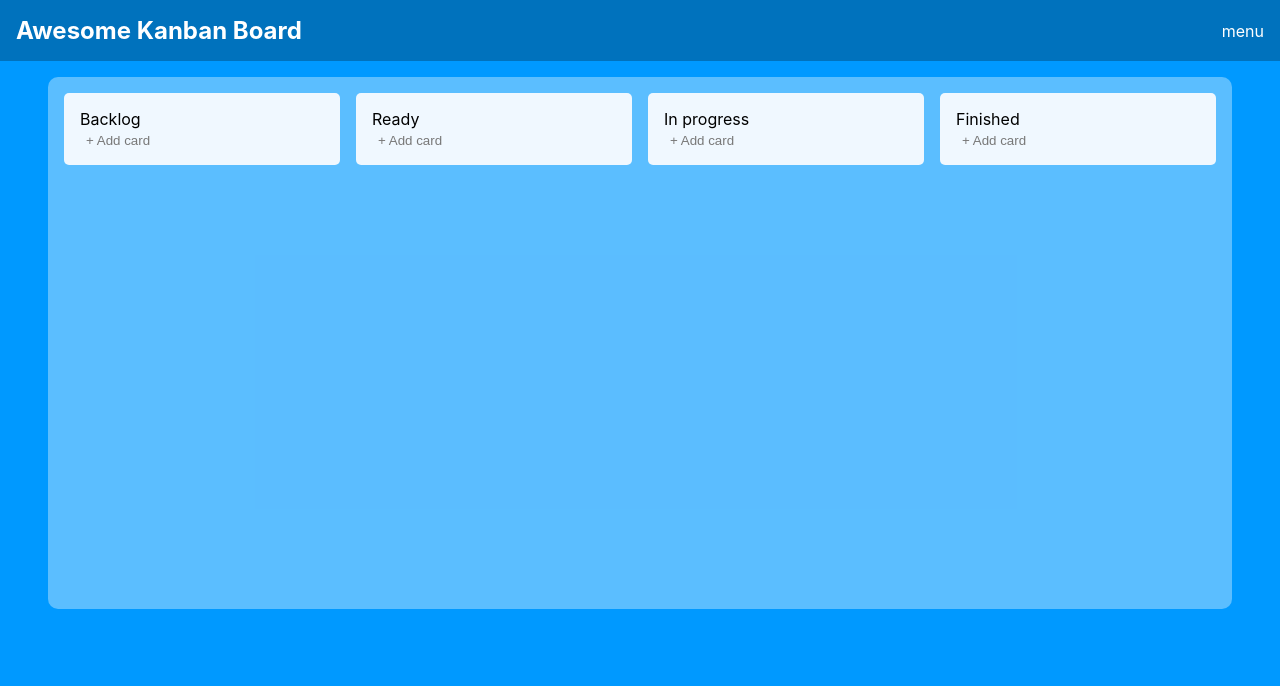
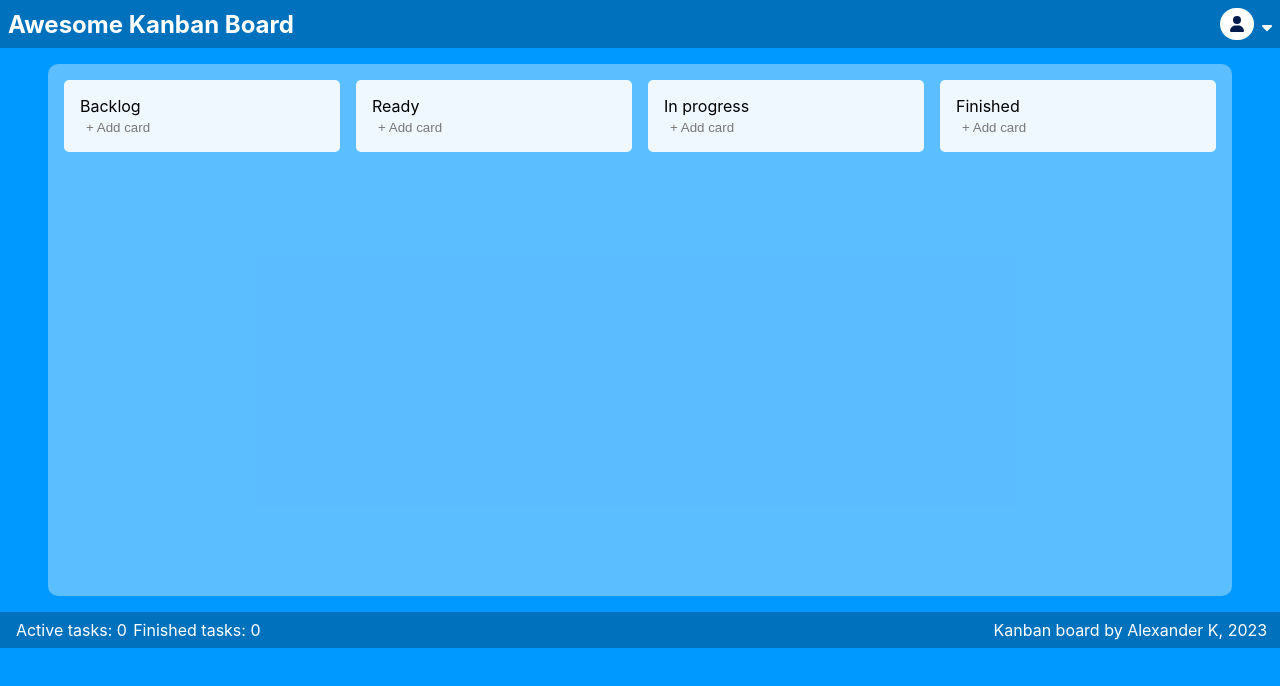
Before and after one commit to avkravchenko/kanban-board, a React (Create React App) app in the folder my-kanban-board/: page / in a window 1280 px wide. Shown: the top 686 px of the page. Built offline with nearby package versions, Linux system fonts and the light colour scheme.

Commit message:
did count of finished task

```diff
--- a/my-kanban-board/src/App.js
+++ b/my-kanban-board/src/App.js
@@ -1,23 +1,38 @@
-import React from "react";
+import React, { useState } from "react";
 import Header from "./Components/header-folder/Header";
 import Main from "./Components/main-folder/Main";
 import { BrowserRouter as Router, Route, Routes } from 'react-router-dom';
 import CardPage from "./Components/main-folder/card-page/Cardpage";
+import Footer from "./Components/footer-folder/Footer";
+
 
 
 
 
 
 function App() {
+
+  const [amountInWork, setAmountInWork] = useState('')
+  const [amountFinished, setAmounttFinished] = useState('')
+
+  const taskInWork = (value) => {
+    setAmountInWork(value)
+  }
+
+  const taskFinished = (value) => {
+    setAmounttFinished(value)
+  }
+
   return (
     <div className="App">
       <Header />
       <Router>
           <Routes>
-            <Route path="/" element={<Main />}/>
+            <Route path="/" element={<Main taskInWork={taskInWork} taskFinished={taskFinished} />}/>
             <Route path="/card/:id" element={<CardPage />}/>
           </Routes>
       </Router>
+      <Footer amountFinished={amountFinished} amountInWork={amountInWork}/>
     </div>
   );
 }
--- a/my-kanban-board/src/Components/footer-folder/Footer.js
+++ b/my-kanban-board/src/Components/footer-folder/Footer.js
@@ -0,0 +1,28 @@
+import React, { useEffect, useState } from "react";
+import './footer.scss';
+
+
+const Footer = ({amountInWork, amountFinished}) => {
+    const [finished, setFinished] = useState([]);
+    const [currentCards, setCurrentCards] = useState([]);
+
+    useEffect(() => {
+        const cardsLS = JSON.parse(localStorage.getItem('myObject'));
+        const finishedCards = cardsLS.filter(card => card.status === "finished");
+        setFinished(finishedCards);
+        const currentCards = cardsLS.filter(card => card.status !== "finished");
+        setCurrentCards(currentCards)
+    },[amountInWork, amountFinished])
+
+    return (
+        <div className="footer">
+            <div className="quantity">
+                <span>Active tasks: {currentCards.length}</span>
+                <span>Finished tasks: {finished.length}</span>
+            </div>
+            <div>Kanban board by Alexander K, 2023</div>
+        </div>
+    )
+}
+
+export default Footer
--- a/my-kanban-board/src/Components/footer-folder/footer.scss
+++ b/my-kanban-board/src/Components/footer-folder/footer.scss
@@ -0,0 +1,15 @@
+.footer {
+    color: #fff;
+    background-color: rgb(0, 114, 189);
+    display: flex;
+    justify-content: space-between;
+    align-items: center;
+    padding: .5rem .8rem;
+
+
+    .quantity {
+        display: flex;
+        justify-content: space-around;
+        width: 20%;
+    }
+}
--- a/my-kanban-board/src/Components/header-folder/Header.js
+++ b/my-kanban-board/src/Components/header-folder/Header.js
@@ -1,12 +1,26 @@
-import react from "react";
-import './header.scss'
+import react, { useState } from "react";
+import './header.scss';
+import { FontAwesomeIcon } from '@fortawesome/react-fontawesome';
+import { faUser, faSortDown, faSortUp } from '@fortawesome/free-solid-svg-icons';
 
 const Header = () => {
+
+    const [isClicked, setIsClicked] = useState(false)
+
+    const handleClick = () => {
+        setIsClicked(!isClicked)
+    }
+
     return (
         <header>
             <nav className="header__navigation">
                 <h1 className="header__navigation__logo">Awesome Kanban Board</h1>
-                <div className="header__navigation__user-menu">menu</div>
+                <div onClick={handleClick} className="header__navigation__user-menu-container">
+                    <FontAwesomeIcon className="header__navigation__user-menu" icon={faUser} />
+                    {isClicked ?
+                        <FontAwesomeIcon className="arrow" icon={faSortUp} /> :
+                        <FontAwesomeIcon className="arrow" icon={faSortDown} />
+                    }</div>
             </nav>
         </header>
     )
--- a/my-kanban-board/src/Components/header-folder/header.scss
+++ b/my-kanban-board/src/Components/header-folder/header.scss
@@ -4,9 +4,25 @@
     display: flex;
     justify-content: space-between;
     align-items: center;
-    padding: 1rem;
+    padding: .5rem;
 
     .header__navigation__logo {
         margin: 0;
     }
+
+    .header__navigation__user-menu-container {
+        display: flex;
+        align-items: center;
+
+        .arrow {
+            margin-left: .5rem;
+        }
+
+        .header__navigation__user-menu {
+            background-color: #fff;
+            padding: 8px 10px;
+            border-radius: 40px;
+            color: rgb(0, 28, 77);
+        }
+    }
 }
--- a/my-kanban-board/src/Components/main-folder/Main.js
+++ b/my-kanban-board/src/Components/main-folder/Main.js
@@ -13,7 +13,7 @@ import Column4 from "./columns-folder/Column4";
 ] */
 
 
-const Main = () => {
+const Main = ({taskInWork, taskFinished}) => {
     const [giveSelectedArray, setGiveSelectedArray] = useState()
 
     const getSelectedArray = (selectedArray) => {
@@ -24,10 +24,10 @@ const Main = () => {
         <>
             <main>
                 <div className="main__content">
-                    <Column1 giveSelectedArray={giveSelectedArray} id={"1"}  title={"Backlog"} />
+                    <Column1 taskInWork={taskInWork} giveSelectedArray={giveSelectedArray} id={"1"}  title={"Backlog"} />
                     <Column2 giveSelectedArray={giveSelectedArray} getSelectedArray={getSelectedArray}  id={"2"}  title={"Ready"} />
                     <Column3 giveSelectedArray={giveSelectedArray} getSelectedArray={getSelectedArray} id={"3"}  title={"In progress"} />
-                    <Column4 giveSelectedArray={giveSelectedArray} getSelectedArray={getSelectedArray} id={"4"}  title={"Finished"} />
+                    <Column4 taskFinished={taskFinished} giveSelectedArray={giveSelectedArray} getSelectedArray={getSelectedArray} id={"4"}  title={"Finished"} />
                 </div>
             </main>
         </>
--- a/my-kanban-board/src/Components/main-folder/columns-folder/Card.js
+++ b/my-kanban-board/src/Components/main-folder/columns-folder/Card.js
@@ -4,7 +4,6 @@ import { Link } from 'react-router-dom';
 
 const Card = ({card, id}) => {
 
-    console.log(id)
     return (
         <Link to={`/card/${id}`}>
             <div className="card">{card}</div>
--- a/my-kanban-board/src/Components/main-folder/columns-folder/Column1.js
+++ b/my-kanban-board/src/Components/main-folder/columns-folder/Column1.js
@@ -8,12 +8,13 @@ import Card from "./Card";
 import uuid from "react-uuid";
 
 
-const Column1 = ({id, title, giveSelectedArray }) => {
+const Column1 = ({id, title, giveSelectedArray, taskInWork }) => {
     const [showInput, setShowInput] = useState(false)
     const [showSubmitBtn, setShowSubmitBtn] = useState(false)
     const [cardsArray, setCardsArray] = useState([])
     const [inputValue, setInputValue] = useState('')
-    const [cardLS, setCardsLs] =useState([])
+    const [cardLS, setCardsLs] = useState([])
+    const [submit, setSubmit] = useState(false)
 
     useEffect(() => {
         if (!localStorage.getItem('myObject')) {
@@ -30,8 +31,6 @@ const Column1 = ({id, title, giveSelectedArray }) => {
 
     }, [giveSelectedArray, inputValue]);
 
-    console.log(inputValue)
-
     const handleClick = () => {
         setShowInput(!showInput)
 
@@ -39,7 +38,8 @@ const Column1 = ({id, title, giveSelectedArray }) => {
 
     const handleInput = (input) => {
         input ? setShowSubmitBtn(true) : setShowSubmitBtn(false);
-        setInputValue(input.trim())
+        setInputValue(input)
+
     }
 
     const handleSubmit = (event) => {
@@ -61,6 +61,8 @@ const Column1 = ({id, title, giveSelectedArray }) => {
         setInputValue('');
         setShowSubmitBtn(false);
         setShowInput(false)
+        setSubmit(!submit);
+        taskInWork(submit)
       }
 
 
--- a/my-kanban-board/src/Components/main-folder/columns-folder/Column4.js
+++ b/my-kanban-board/src/Components/main-folder/columns-folder/Column4.js
@@ -3,7 +3,7 @@ import TaskSelect from "./TaskSelect";
 import uuid from "react-uuid";
 import Card from "./Card";
 
-const Column4 = ({ title, getSelectedArray, giveSelectedArray }) => {
+const Column4 = ({ title, getSelectedArray, giveSelectedArray, taskFinished }) => {
 
     const [isClicked, setIsClicked] = useState(false)
     const [arrLs, setArrLs] = useState([])
@@ -42,6 +42,7 @@ const Column4 = ({ title, getSelectedArray, giveSelectedArray }) => {
       );
       localStorage.setItem("myObject", JSON.stringify(updatedCardsArray));
       setIsClicked(false)
+      taskFinished(value)
     };
 
 
```
